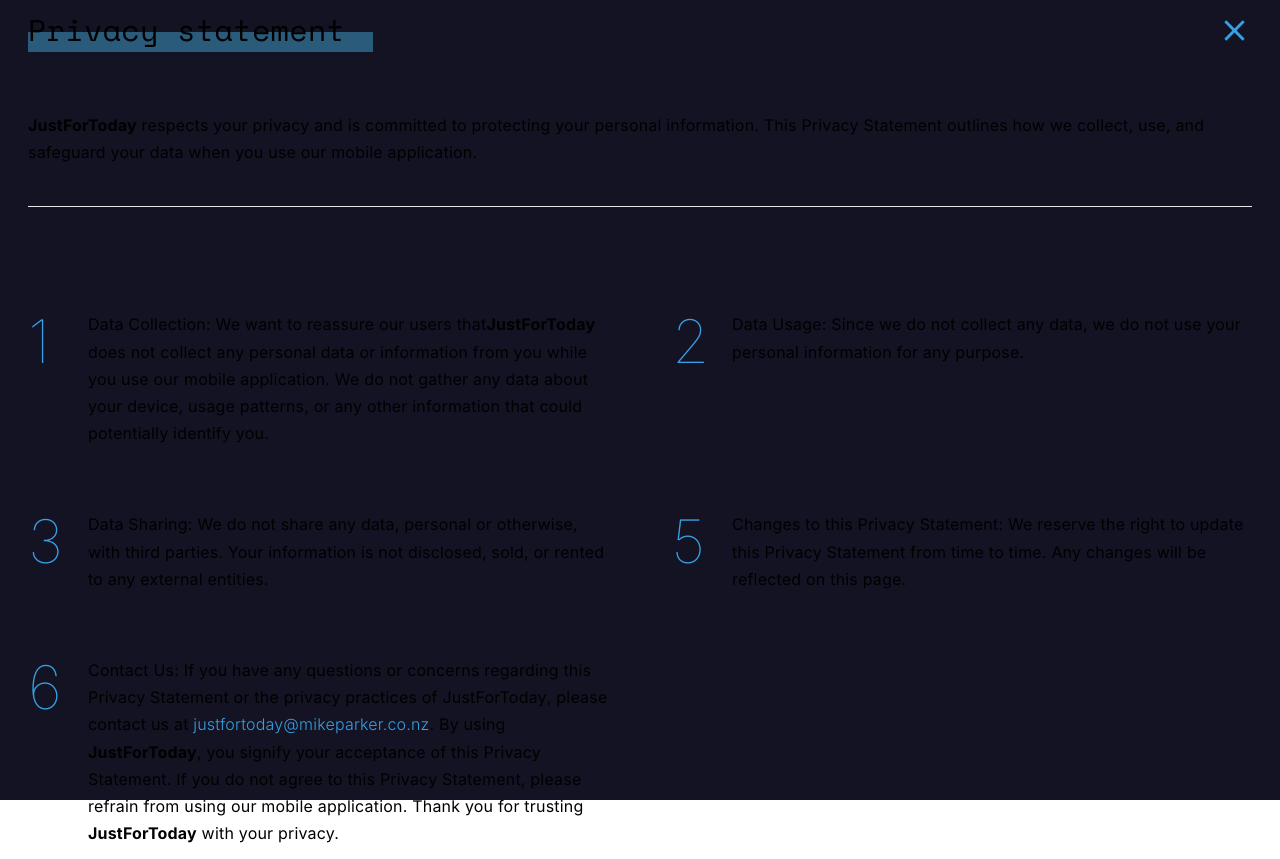
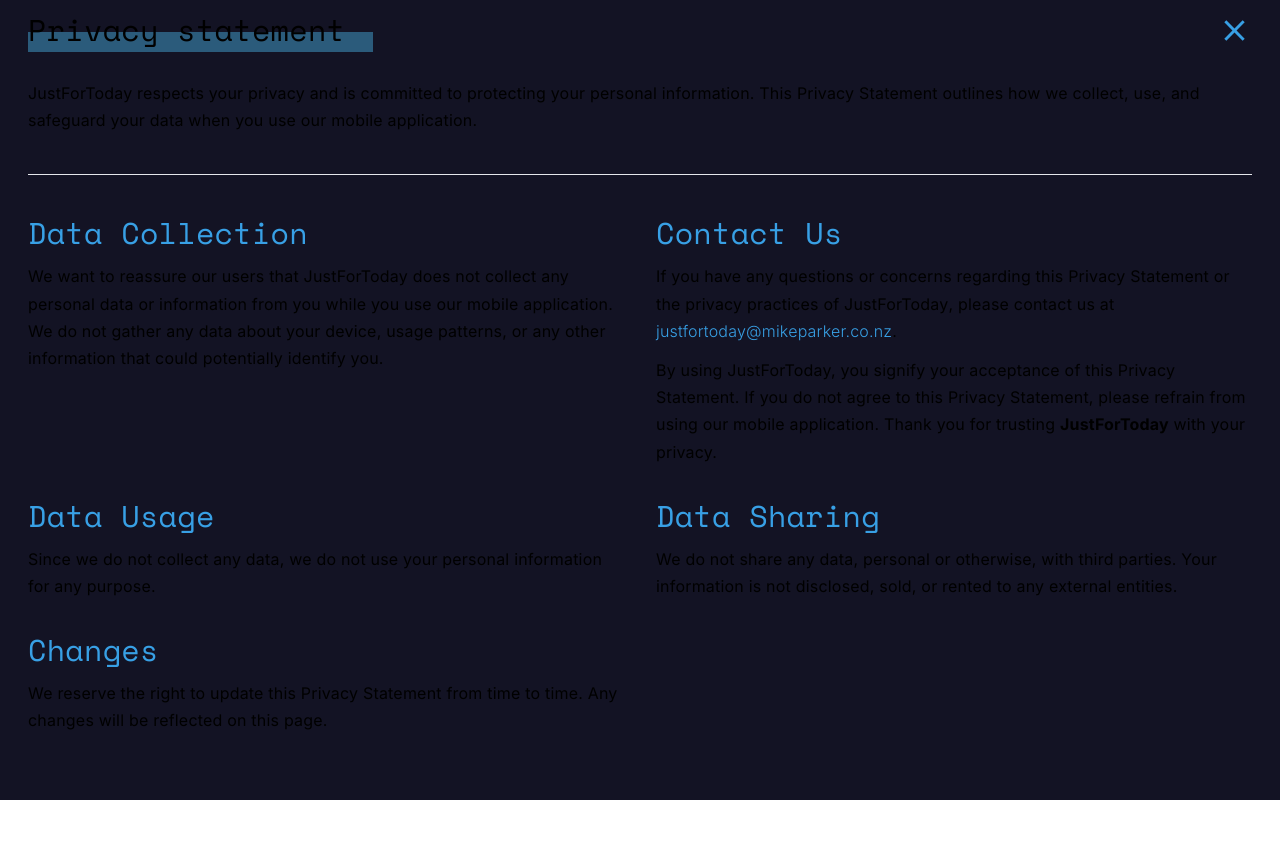
Before and after one commit to WildPastry/JustForTodayLanding, a React (Vite) app: page /privacy in a window 1280 px wide. After the commit the page ends 800 px from the top, so only its background shows below. Built offline with nearby package versions, Linux system fonts and the light colour scheme.

Commit message:
Styling terms page

```diff
--- a/src/index.css
+++ b/src/index.css
@@ -66,14 +66,8 @@
 }
 
 h1,
-h2 {
+h2,
+h3 {
   font-family: 'SpaceMonoRegular';
   letter-spacing: 0.3px;
 }
-
-h3,
-h4,
-h5 {
-  font-family: 'InterThin';
-  letter-spacing: 0.3px;
-}
--- a/src/pages/Privacy.tsx
+++ b/src/pages/Privacy.tsx
@@ -7,7 +7,7 @@
   return (
     <section className='bg-darkBlue h-full'>
       <div className='flex flex-col px-7 py-3 max-w-screen-xl m-auto'>
-        <div className='flex flex-row items-center justify-between mb-16 relative'>
+        <div className='flex flex-row items-center justify-between mb-8 relative'>
           <Rectangle colour='midBlue' width='345' />
           <h2 className='text-3xl z-10 relative'>Privacy statement</h2>
           <Link to={'/'}>
@@ -15,64 +15,60 @@
           </Link>
         </div>
         <p>
-          <b className='font-InterBold'>JustForToday</b> respects your privacy
-          and is committed to protecting your personal information. This Privacy
-          Statement outlines how we collect, use, and safeguard your data when
-          you use our mobile application.
+          JustForToday respects your privacy and is committed to protecting your
+          personal information. This Privacy Statement outlines how we collect,
+          use, and safeguard your data when you use our mobile application.
         </p>
         <hr className='h-px my-10 bg-gray-200 border-0 dark:bg-gray-700' />
-        <div className='mt-16 grid grid-cols-1 sm:grid-cols-2 md:grid-cols-2 lg:grid-cols-2 gap-16'>
-          <div className='flex flex-row'>
-            <h3 className='text-6xl text-spotBlue min-w-10 mr-5'>1</h3>
+        <div className='grid grid-cols-1 sm:grid-cols-2 md:grid-cols-2 lg:grid-cols-2 gap-8'>
+          <div>
+            <h2 className='text-3xl text-spotBlue mb-3'>Data Collection</h2>
             <p>
-              Data Collection: We want to reassure our users that
-              <b className='font-InterBold'>JustForToday</b> does not collect
+              We want to reassure our users that JustForToday does not collect
               any personal data or information from you while you use our mobile
               application. We do not gather any data about your device, usage
               patterns, or any other information that could potentially identify
               you.
             </p>
           </div>
-          <div className='flex flex-row'>
-            <h3 className='text-6xl text-spotBlue min-w-10 mr-5'>2</h3>
+          <div>
+            <h2 className='text-3xl text-spotBlue mb-3'>Contact Us</h2>
             <p>
-              Data Usage: Since we do not collect any data, we do not use your
-              personal information for any purpose.
-            </p>
-          </div>
-          {/* <hr className='h-px my-10 bg-gray-200 border-0 dark:bg-gray-700' /> */}
-          <div className='flex flex-row'>
-            <h3 className='text-6xl text-spotBlue min-w-10 mr-5'>3</h3>
-            <p>
-              Data Sharing: We do not share any data, personal or otherwise,
-              with third parties. Your information is not disclosed, sold, or
-              rented to any external entities.
-            </p>
-          </div>
-          {/* <hr className='h-px my-10 bg-gray-200 border-0 dark:bg-gray-700' /> */}
-          <div className='flex flex-row'>
-            <h3 className='text-6xl text-spotBlue min-w-10 mr-5'>5</h3>
-            <p>
-              Changes to this Privacy Statement: We reserve the right to update
-              this Privacy Statement from time to time. Any changes will be
-              reflected on this page.
-            </p>
-          </div>
-          {/* <hr className='h-px my-10 bg-gray-200 border-0 dark:bg-gray-700' /> */}
-          <div className='flex flex-row'>
-            <h3 className='text-6xl text-spotBlue min-w-10 mr-5'>6</h3>
-            <p>
-              Contact Us: If you have any questions or concerns regarding this
-              Privacy Statement or the privacy practices of <b>JustForToday</b>,
-              please contact us at{' '}
+              If you have any questions or concerns regarding this Privacy
+              Statement or the privacy practices of <b>JustForToday</b>, please
+              contact us at{' '}
               <a href='mailto:justfortoday@mikeparker.co.nz'>
                 justfortoday@mikeparker.co.nz
               </a>
-              . By using <b className='font-InterBold'>JustForToday</b>, you
-              signify your acceptance of this Privacy Statement. If you do not
-              agree to this Privacy Statement, please refrain from using our
-              mobile application. Thank you for trusting{' '}
+              .
+            </p>
+            <p className='mt-3'>
+              By using JustForToday, you signify your acceptance of this Privacy
+              Statement. If you do not agree to this Privacy Statement, please
+              refrain from using our mobile application. Thank you for trusting{' '}
               <b className='font-InterBold'>JustForToday</b> with your privacy.
+            </p>
+          </div>
+          <div>
+            <h2 className='text-3xl text-spotBlue mb-3'>Data Usage</h2>
+            <p>
+              Since we do not collect any data, we do not use your personal
+              information for any purpose.
+            </p>
+          </div>
+          <div>
+            <h2 className='text-3xl text-spotBlue mb-3'>Data Sharing</h2>
+            <p>
+              We do not share any data, personal or otherwise, with third
+              parties. Your information is not disclosed, sold, or rented to any
+              external entities.
+            </p>
+          </div>
+          <div>
+            <h2 className='text-3xl text-spotBlue mb-3'>Changes</h2>
+            <p>
+              We reserve the right to update this Privacy Statement from time to
+              time. Any changes will be reflected on this page.
             </p>
           </div>
         </div>
```
Also changed, not shown: src/pages/Terms.tsx (+20 -20 lines).
